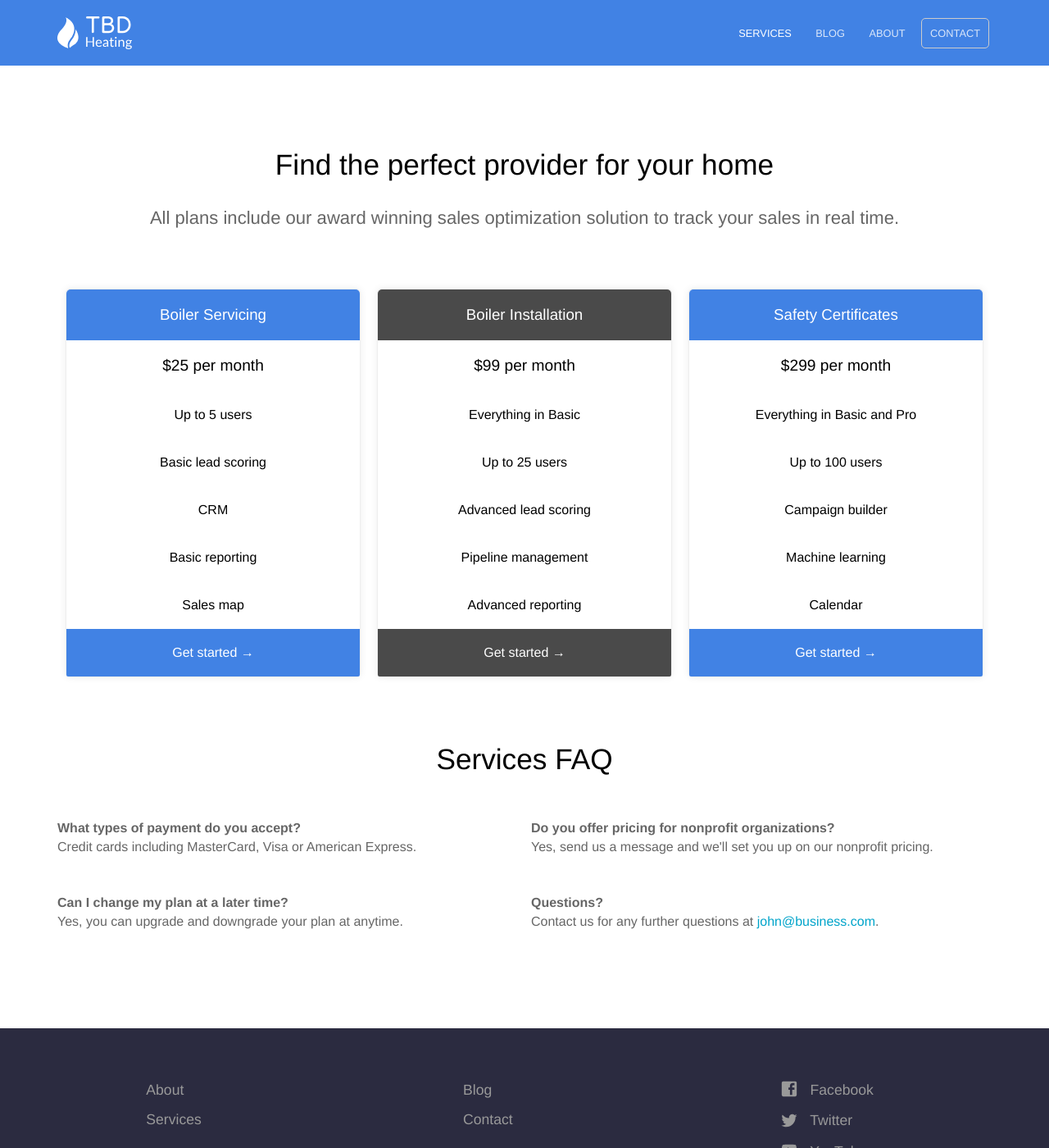
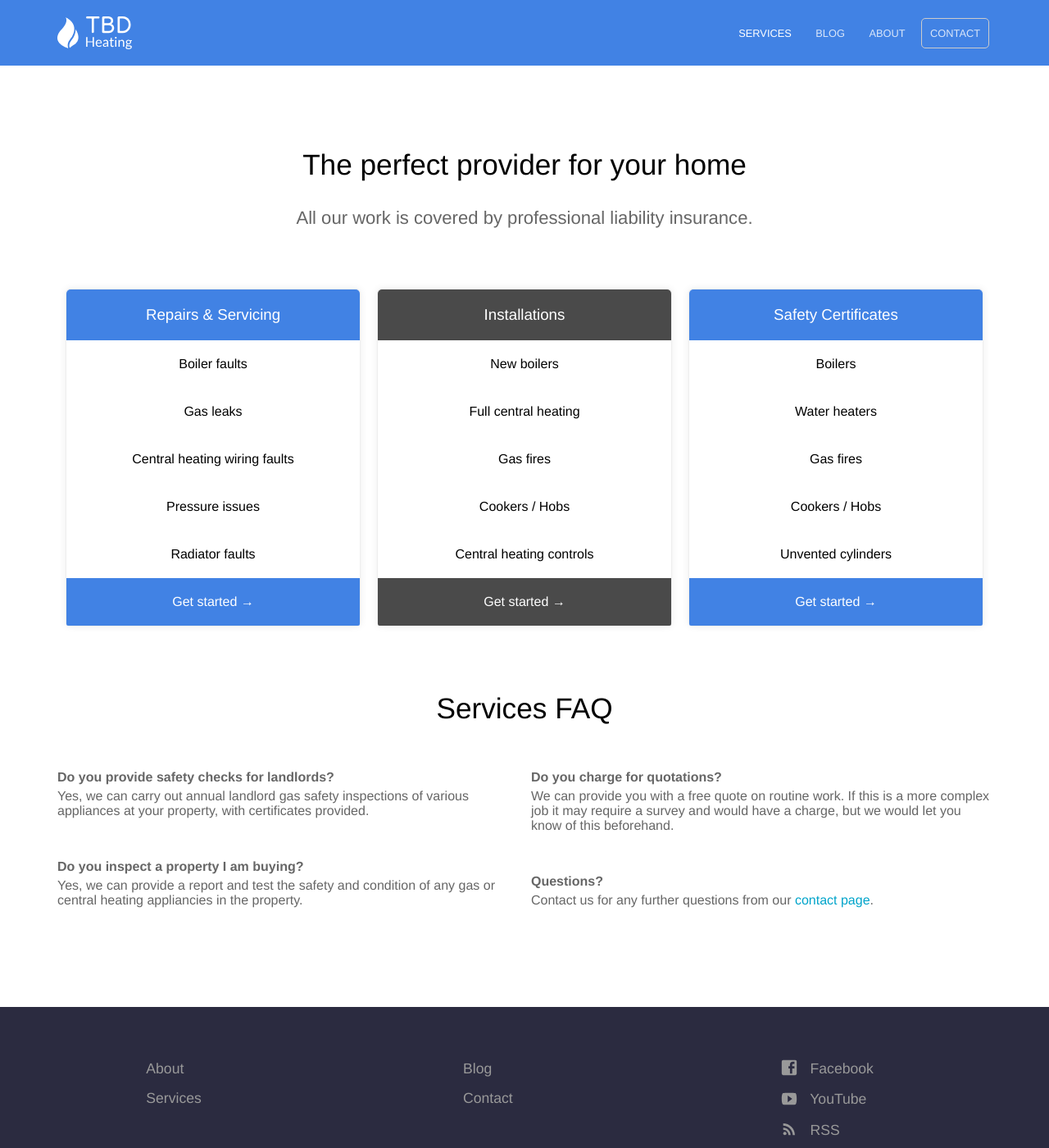
Before and after one commit to samdoidge/tbdheating.com, a Jekyll site: the page built from services.html, in a window 1280 px wide and 1400 px high. Shown: the whole window at 82% size. Built offline with Jekyll 4.4.1, drawn with Linux system fonts in a browser that asks for light colours.

Commit message:
services page update

```diff
--- a/_data/footer.yml
+++ b/_data/footer.yml
@@ -15,10 +15,6 @@
     link: https://facebook.com/cloudcannon/
     new_window: true
     social_icon: Facebook
-  - name: Twitter
-    link: https://twitter.com/cloudcannon/
-    social_icon: Twitter
-    new_window: true
   - name: YouTube
     link: https://youtube.com/cloudcannon/
     social_icon: YouTube
--- a/about.html
+++ b/about.html
@@ -1,5 +1,5 @@
 ---
 title: Our team
-description: We've built an amazing team to solve all heating solutions, covering both gas and oil systems. Our chief engineer, Tom (Benjamin Doidge), who the company is named after, initially studied Computer Science at Imperial College London, before deciding he wanted to be more hands-on. He brings his great technical aptitude to be able to solve problems quickly and make the installation of complex systems simple.
+description: We've built an amazing team to solve all heating solutions, covering both gas and oil systems. Our chief engineer, Tom (Benjamin Doidge), who the company is named after, initially studied Computer Science at Imperial College London before deciding he wanted to be more hands-on. He brings his great technical aptitude to be able to solve problems quickly and make the installation of complex systems simple.
 ---
 <p class="editor-link" style="text-align: center;"><a href="cloudcannon:collections/_staff_members/" class="btn"><strong>&#9998;</strong> Manage Staff members</a></p>
--- a/services.html
+++ b/services.html
@@ -1,71 +1,69 @@
 ---
 title: Services
-heading: Find the perfect provider for your home
-description: All plans include our award winning sales optimization solution to track your sales in real time.
+heading: The perfect provider for your home
+description: All our work is covered by professional liability insurance.
 pricing_table:
-  - name: Boiler Servicing
+  - name: Repairs & Servicing
     color: "#4182e4"
     features:
-      - text: $25 per month
-        highlight: true
-      - text: Up to 5 users
+      - text: Boiler faults
         highlight: false
-      - text: Basic lead scoring
+      - text: Gas leaks
         highlight: false
-      - text: CRM
+      - text: Central heating wiring faults
         highlight: false
-      - text: Basic reporting
+      - text: Pressure issues
         highlight: false
-      - text: Sales map
+
+      - text: Radiator faults
         highlight: false
     call_to_action:
       link: http://mysite.com?plan=basic
       text: Get started
-  - name: Boiler Installation
+  - name: Installations
     color: "#4a4a4a"
     features:
-      - text: $99 per month
-        highlight: true
-      - text: Everything in Basic
+      - text: New boilers
         highlight: false
-      - text: Up to 25 users
+      - text: Full central heating
         highlight: false
-      - text: Advanced lead scoring
+      - text: Gas fires
         highlight: false
-      - text: Pipeline management
+      - text: Cookers / Hobs
         highlight: false
-      - text: Advanced reporting
+      - text: Central heating controls
         highlight: false
+
     call_to_action:
       link: http://mysite.com?plan=pro
       text: Get started
   - name: Safety Certificates
     color: "#4182e4"
     features:
-      - text: $299 per month
-        highlight: true
-      - text: Everything in Basic and Pro
+      - text: Boilers
         highlight: false
-      - text: Up to 100 users
+      - text: Water heaters
         highlight: false
-      - text: Campaign builder
+      - text: Gas fires
         highlight: false
-      - text: Machine learning
+      - text: Cookers / Hobs
         highlight: false
-      - text: Calendar
+      - text: Unvented cylinders
         highlight: false
+
+
     call_to_action:
       link: http://mysite.com?plan=professional
       text: Get started
 faq:
-  - question: What types of payment do you accept?
-    answer: Credit cards including MasterCard, Visa or American Express.
-  - question: Can I change my plan at a later time?
-    answer: Yes, you can upgrade and downgrade your plan at anytime.
-  - question: Do you offer pricing for nonprofit organizations?
-    answer: Yes, send us a message and we'll set you up on our nonprofit pricing.
+  - question: Do you provide safety checks for landlords?
+    answer: Yes, we can carry out annual landlord gas safety inspections of various appliances at your property, with certificates provided.
+  - question: Do you inspect a property I am buying?
+    answer: Yes, we can provide a report and test the safety and condition of any gas or central heating appliancies in the property.
+  - question: Do you charge for quotations?
+    answer: We can provide you with a free quote on routine work. If this is a more complex job it may require a survey and would have a charge, but we would let you know of this beforehand.
   - question: Questions?
-    answer: Contact us for any further questions at <a href="#">john@business.com</a>.
+    answer: Contact us for any further questions from our <a href="/contact">contact page</a>.
 ---
 <div class="plans">
 	{% for plan in page.pricing_table %}
```
Also changed, not shown: 10 other files.
